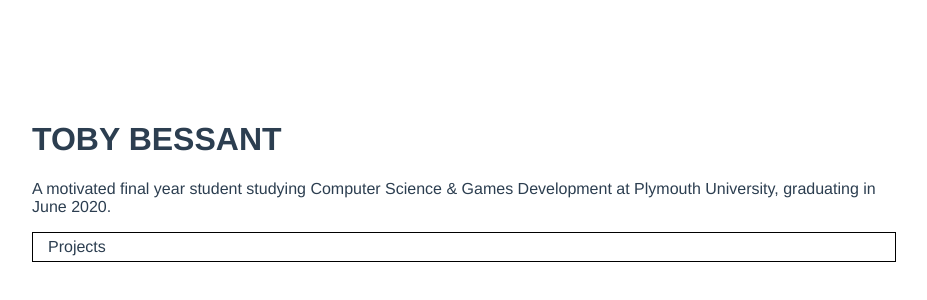
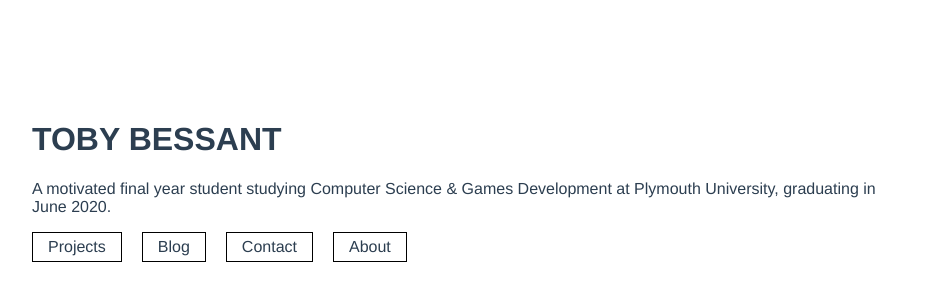
Before and after one commit to tobybessant/tobybessant.github.io, a Vue app: page /#/ in a window 1280 px wide. Shown: the part 108-408 px from the top of the page, without its empty margins (176-1103 px from the left). Built offline with nearby package versions, Linux system fonts and the light colour scheme.

Commit message:
Added remaining nav buttons

```diff
--- a/src/components/HomeNav.vue
+++ b/src/components/HomeNav.vue
@@ -1,6 +1,9 @@
 <template>
   <div class="home-nav">
 		<HomeNavButton location="projects" label="Projects" />
+		<HomeNavButton location="blog" label="Blog" />
+		<HomeNavButton location="contact" label="Contact" />
+		<HomeNavButton location="about" label="About" />
   </div>
 </template>
 
@@ -16,5 +19,11 @@ export default {
 </script>
 
 <style scoped>
-
+.home-nav {
+	display: flex;
+	flex-direction: row;
+	justify-content: flex-start;
+	align-items: center;
+	flex-wrap: wrap;
+}
 </style>
--- a/src/components/HomeNavButton.vue
+++ b/src/components/HomeNavButton.vue
@@ -23,6 +23,7 @@ export default {
 .home-nav-button {
 	padding: 5px 15px;
 	border: 1px solid black;
+	margin-right: 20px;
 }
 
 .home-nav-button:hover {
```
